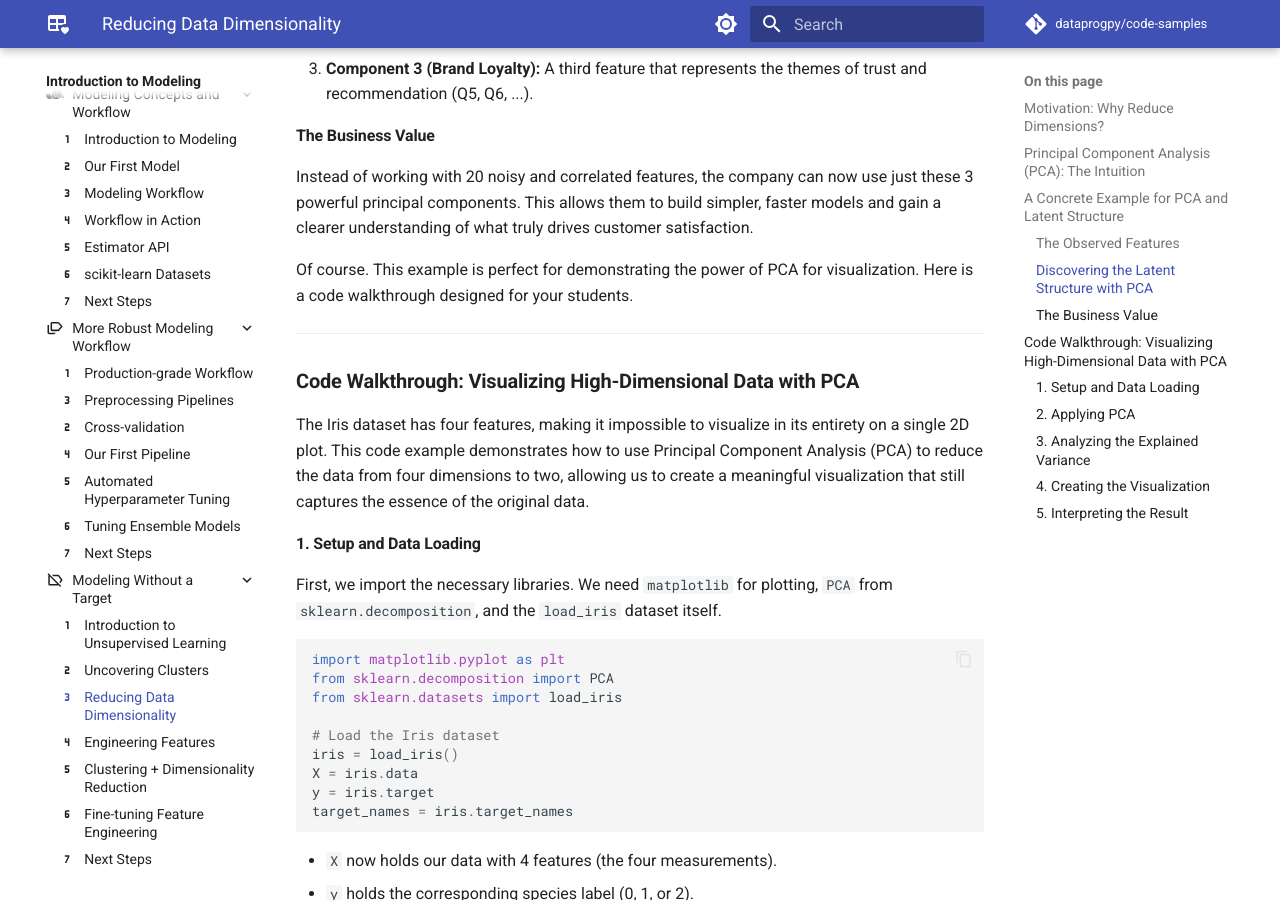
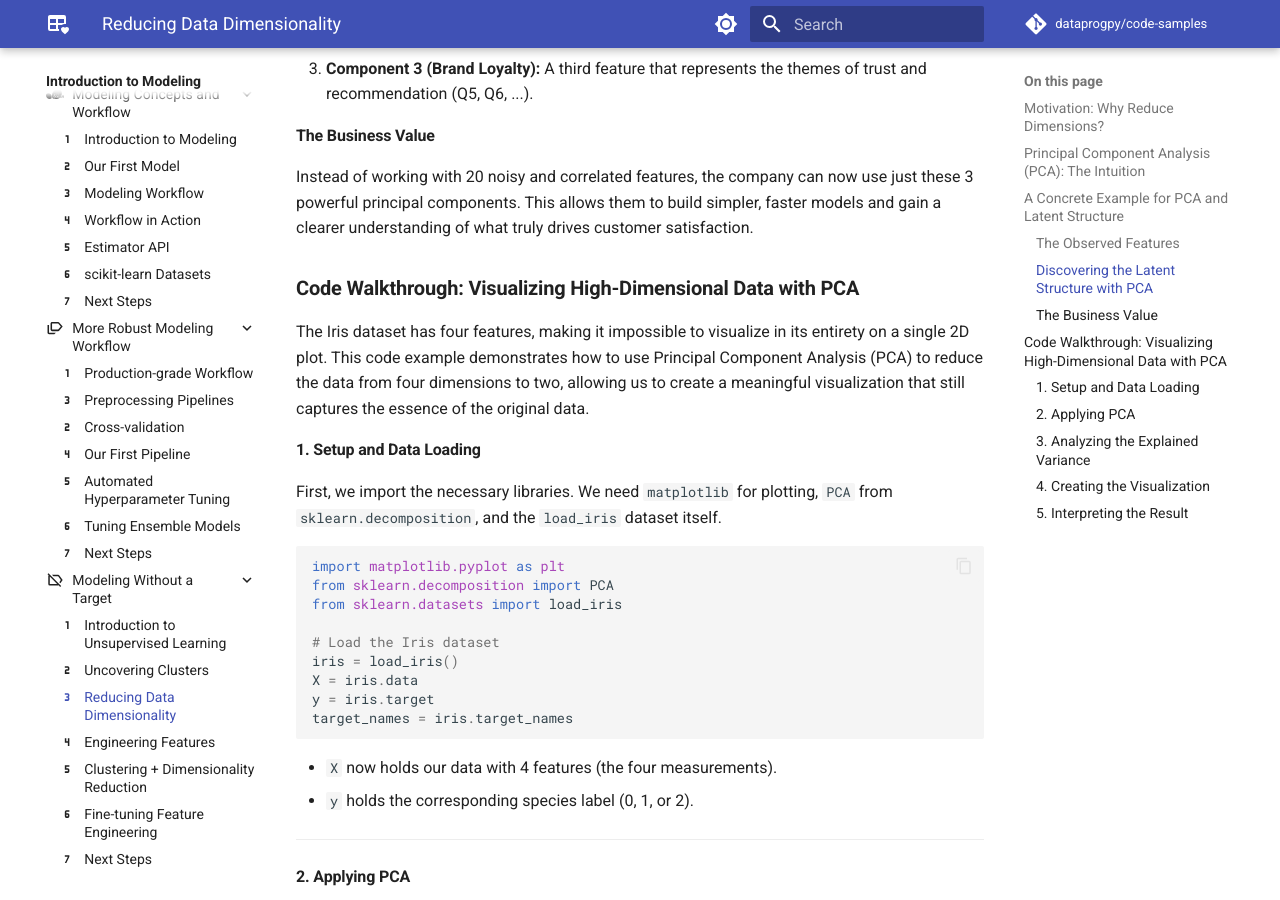
Before and after one commit to dataprogpy/dataprogpy.github.io, an MkDocs documentation site: the page built from docs/modeling/modeling-without-target/dimensionality-reduction.md, in a window 1280 px wide and 900 px high, scrolled down 1813 px. Built offline with MkDocs 1.6.1 and Material for MkDocs 9.7.7, drawn with Linux system fonts in a browser that asks for light colours; comment, search, counter and statistics services are not loaded.

Commit message:
Update dimensionality-reduction.md

```diff
--- a/docs/modeling/modeling-without-target/dimensionality-reduction.md
+++ b/docs/modeling/modeling-without-target/dimensionality-reduction.md
@@ -55,9 +55,6 @@ It might find that the responses are primarily driven by three "meta-features":
 
 Instead of working with 20 noisy and correlated features, the company can now use just these 3 powerful principal components. This allows them to build simpler, faster models and gain a clearer understanding of what truly drives customer satisfaction.
 
-Of course. This example is perfect for demonstrating the power of PCA for visualization. Here is a code walkthrough designed for your students.
-
------
 
 ### **Code Walkthrough: Visualizing High-Dimensional Data with PCA**
 
```
